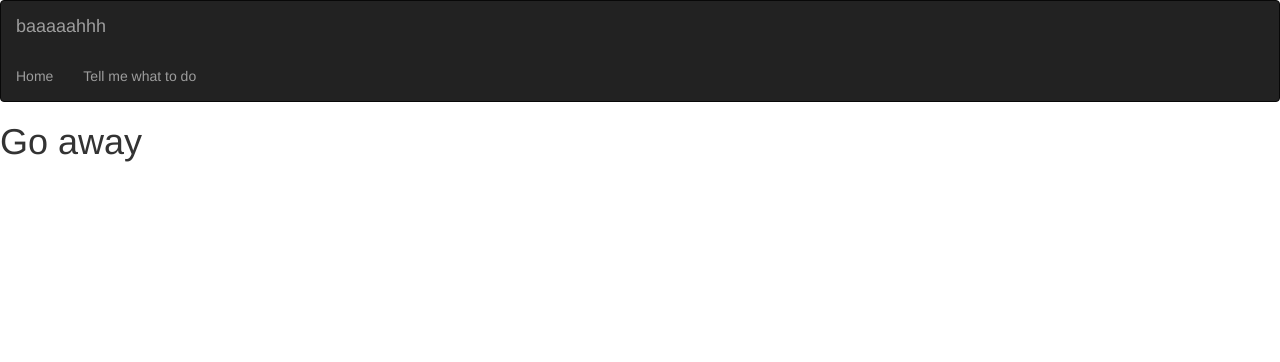
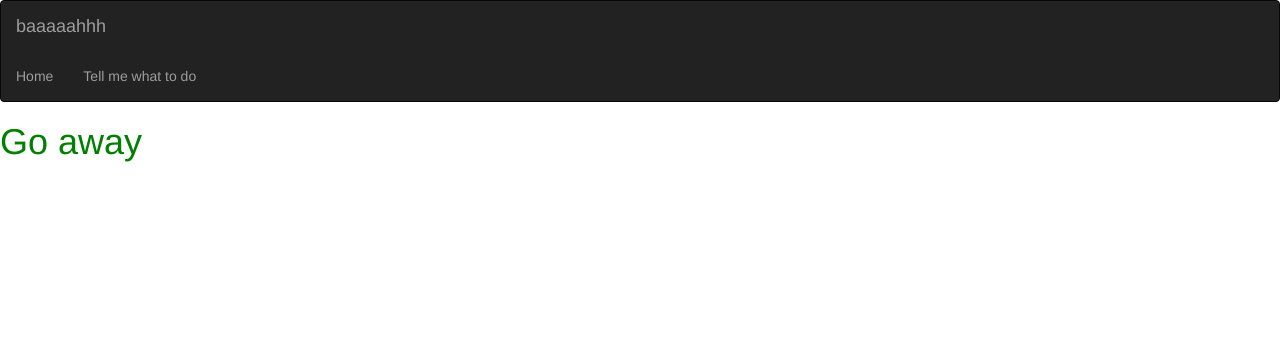
Before and after one commit to cadmiumcat/MyFlask, a Flask app: page /about in a window 1280 px wide. Shown: the top 362 px of the page. Run offline with Flask 2, Linux system fonts and the light colour scheme; some libraries are stand-ins or nearby versions.

Commit message:
Include modified css

```diff
--- /dev/null
+++ b/static/css/style.css
@@ -0,0 +1,3 @@
+h1 {
+  color: green;
+}
--- a/templates/base.html
+++ b/templates/base.html
@@ -1,6 +1,12 @@
 {% extends "bootstrap/base.html" %}
 
 {% block title%} This is a title {% endblock %}
+
+{% block head %}
+{{ super() }}
+    <link href="{{ url_for('static', filename='css/style.css') }}" rel="stylesheet">
+{% endblock head %}
+
 
 {% block navbar %}
     <nav class="navbar navbar-inverse" role="navigation">
```
